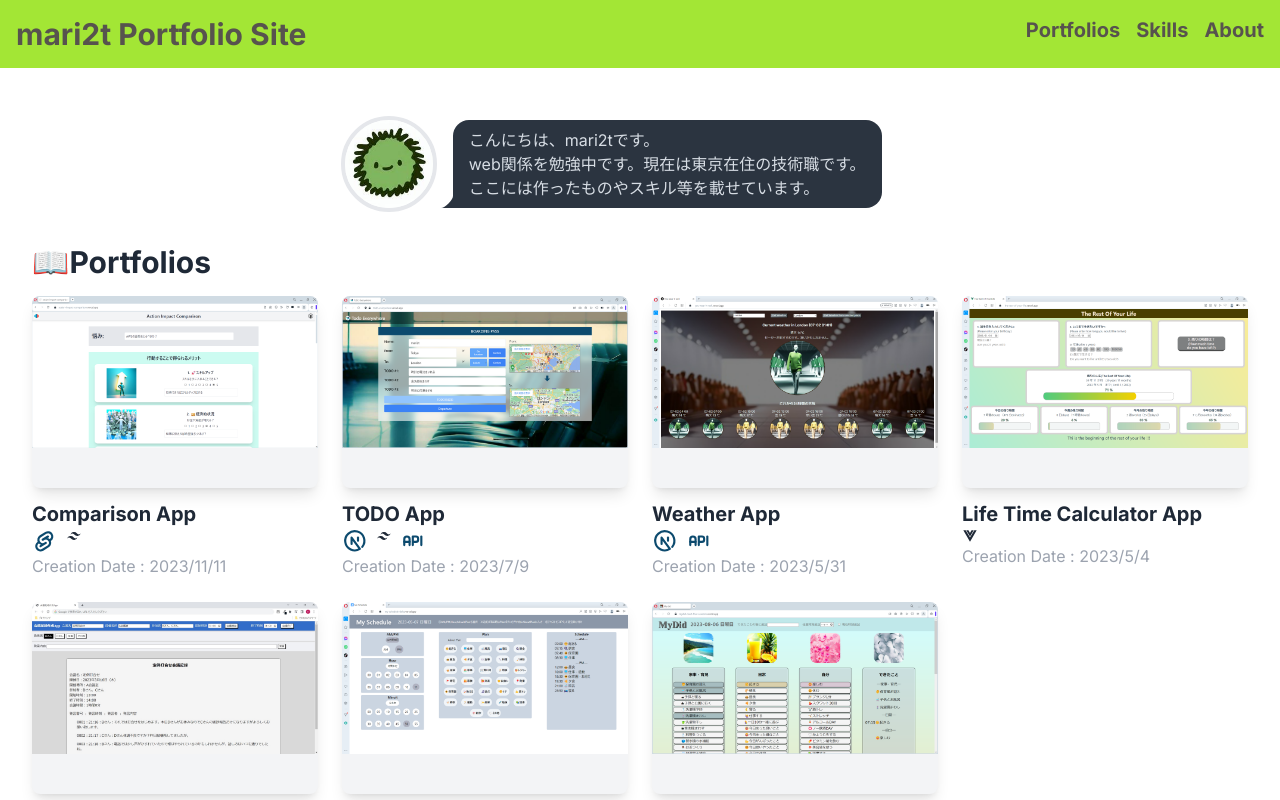
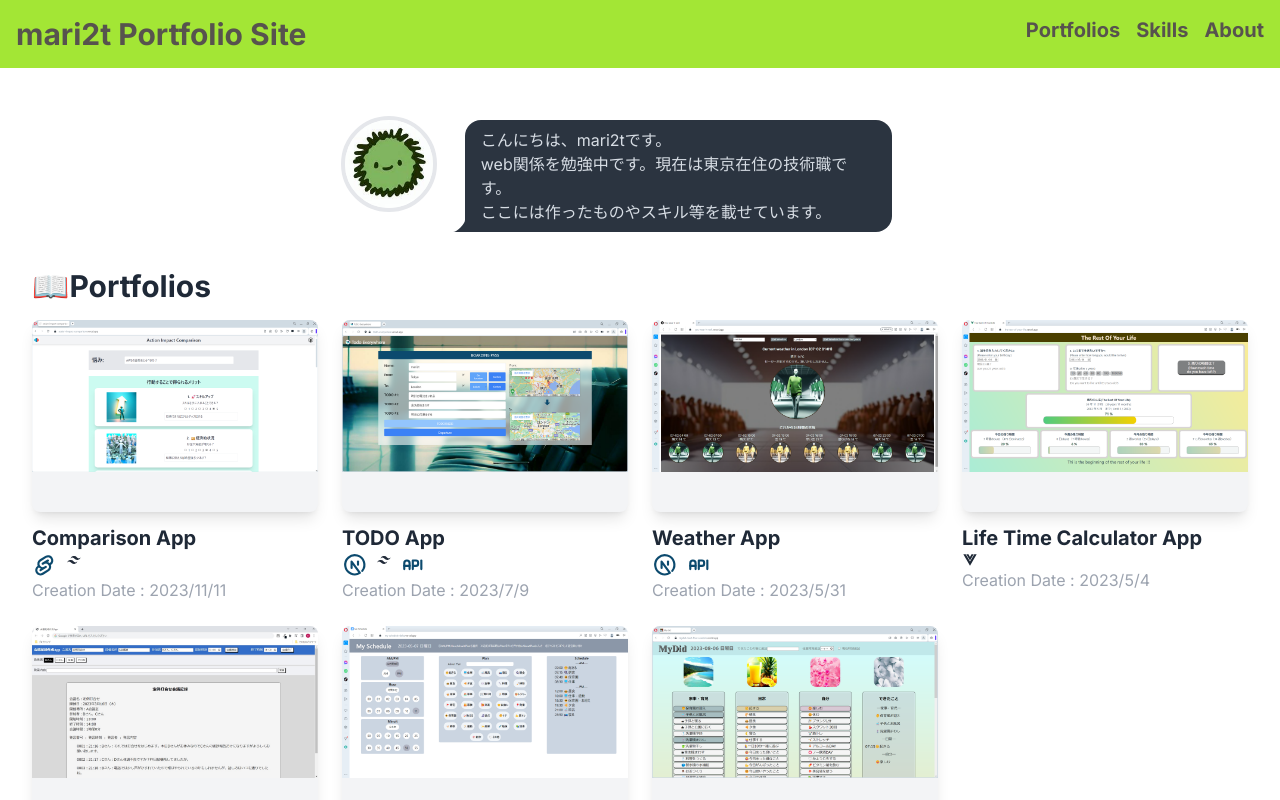
Before and after one commit to mari2t/mari2t_portfolio, a Next.js app: page / in a window 1280 px wide. Shown: the top 800 px of the page. Built offline with nearby package versions, Linux system fonts and the light colour scheme.

Commit message:
fix : レスポンシブ対応

```diff
--- a/src/app/components/Introduce.tsx
+++ b/src/app/components/Introduce.tsx
@@ -9,8 +9,8 @@ const Introduce = () => {
           alt="プロフィール画像"
           className="h-24 w-24 rounded-full border-4 mr-4"
         />
-        <div className="chat chat-start w-2/5 flex items-end mb-4">
-          <div className="chat-bubble">
+        <div className="chat chat-start w-4/5 items-end mb-4 lg:w-2/5">
+          <div className="chat-bubble text-sm lg:text-base ">
             こんにちは、mari2tです。 <br />
             web関係を勉強中です。現在は東京在住の技術職です。 <br />
             ここには作ったものやスキル等を載せています。
```
